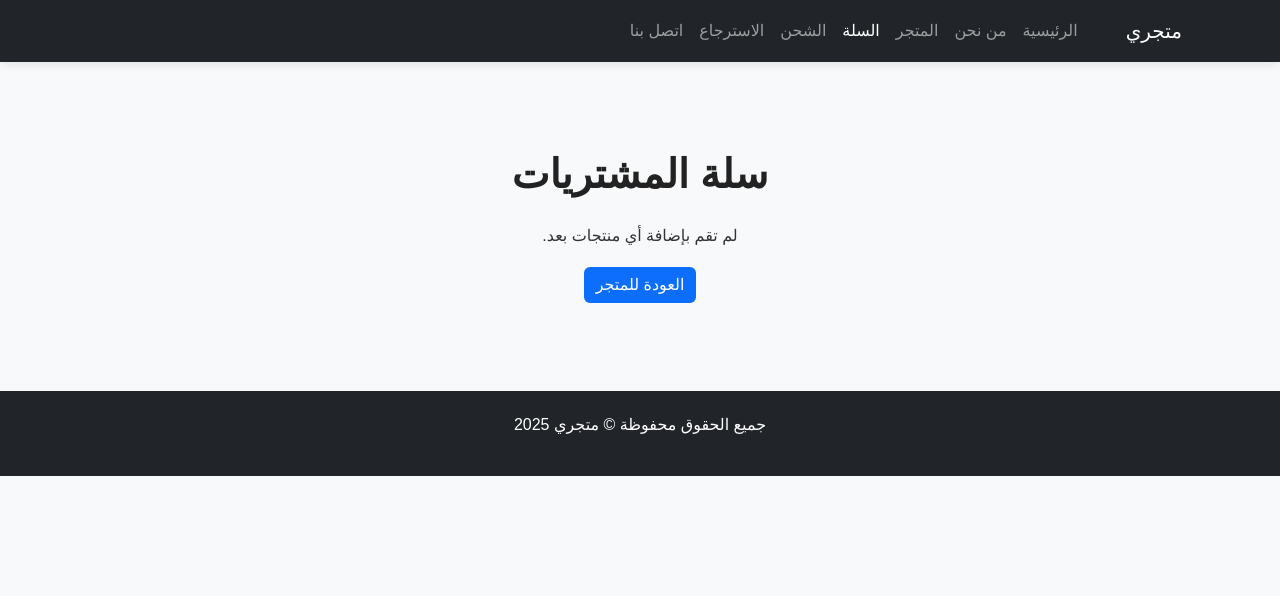
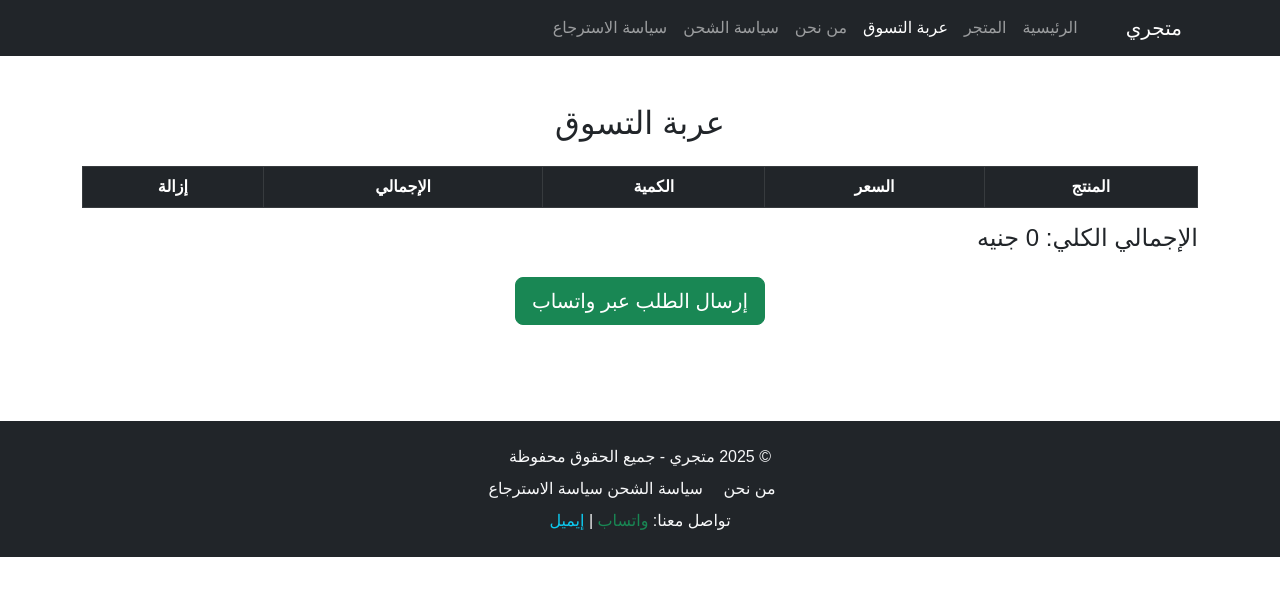
Before and after one commit to rimagamal10/my-website, a plain HTML site: page cart.html in a window 1280 px wide. Drawn offline with nearby package versions, Linux system fonts and the light colour scheme.

Commit message:
Update cart.html

```diff
--- a/cart.html
+++ b/cart.html
@@ -3,44 +3,112 @@
 <head>
   <meta charset="UTF-8">
   <meta name="viewport" content="width=device-width, initial-scale=1.0">
-  <title>السلة - متجري</title>
+  <title>عربة التسوق - متجري</title>
   <link href="https://cdn.jsdelivr.net/npm/bootstrap@5.3.0/dist/css/bootstrap.min.css" rel="stylesheet">
-  <link rel="stylesheet" href="style.css">
+  <style>body { font-family: "Cairo", sans-serif; }</style>
 </head>
 <body>
-  <!-- النافبار -->
+
+  <!-- Navbar -->
   <nav class="navbar navbar-expand-lg navbar-dark bg-dark">
     <div class="container">
       <a class="navbar-brand" href="index.html">متجري</a>
-      <button class="navbar-toggler" type="button" data-bs-toggle="collapse" data-bs-target="#navbarNav">
+      <button class="navbar-toggler" type="button" data-bs-toggle="collapse" data-bs-target="#navbarNav"
+        aria-controls="navbarNav" aria-expanded="false" aria-label="Toggle navigation">
         <span class="navbar-toggler-icon"></span>
       </button>
       <div class="collapse navbar-collapse" id="navbarNav">
         <ul class="navbar-nav ms-auto">
           <li class="nav-item"><a class="nav-link" href="index.html">الرئيسية</a></li>
+          <li class="nav-item"><a class="nav-link" href="shop.html">المتجر</a></li>
+          <li class="nav-item"><a class="nav-link active" href="cart.html">عربة التسوق</a></li>
           <li class="nav-item"><a class="nav-link" href="about.html">من نحن</a></li>
-          <li class="nav-item"><a class="nav-link" href="shop.html">المتجر</a></li>
-          <li class="nav-item"><a class="nav-link active" href="cart.html">السلة</a></li>
-          <li class="nav-item"><a class="nav-link" href="shipping.html">الشحن</a></li>
-          <li class="nav-item"><a class="nav-link" href="return.html">الاسترجاع</a></li>
-          <li class="nav-item"><a class="nav-link" href="contact.html">اتصل بنا</a></li>
+          <li class="nav-item"><a class="nav-link" href="shipping.html">سياسة الشحن</a></li>
+          <li class="nav-item"><a class="nav-link" href="return.html">سياسة الاسترجاع</a></li>
         </ul>
       </div>
     </div>
   </nav>
 
-  <!-- المحتوى -->
-  <main class="container my-5">
-    <h1 class="text-center mb-4">سلة المشتريات</h1>
-    <p class="text-center">لم تقم بإضافة أي منتجات بعد.</p>
-    <div class="text-center">
-      <a href="shop.html" class="btn btn-primary">العودة للمتجر</a>
+  <!-- محتوى العربة -->
+  <main class="container py-5">
+    <h2 class="mb-4 text-center">عربة التسوق</h2>
+    <table class="table table-bordered text-center">
+      <thead class="table-dark">
+        <tr>
+          <th>المنتج</th>
+          <th>السعر</th>
+          <th>الكمية</th>
+          <th>الإجمالي</th>
+          <th>إزالة</th>
+        </tr>
+      </thead>
+      <tbody id="cart-items"></tbody>
+    </table>
+    <h4 class="text-end">الإجمالي الكلي: <span id="total-price">0</span> جنيه</h4>
+    <div class="text-center mt-4">
+      <a id="whatsapp-link" target="_blank" class="btn btn-success btn-lg">إرسال الطلب عبر واتساب</a>
     </div>
   </main>
 
-  <!-- الفوتر -->
-  <footer class="text-center">
-    <p>جميع الحقوق محفوظة © متجري 2025</p>
+  <!-- Footer -->
+  <footer class="bg-dark text-light py-4 mt-5 text-center">
+    <p class="mb-2">© 2025 متجري - جميع الحقوق محفوظة</p>
+    <p class="mb-2">
+      <a href="about.html" class="text-light text-decoration-none me-3">من نحن</a>
+      <a href="shipping.html" class="text-light text-decoration-none me-3">سياسة الشحن</a>
+      <a href="return.html" class="text-light text-decoration-none">سياسة الاسترجاع</a>
+    </p>
+    <p class="mb-0">
+      تواصل معنا:
+      <a href="https://wa.me/201000000000" class="text-success text-decoration-none" target="_blank">واتساب</a> |
+      <a href="mailto:example@email.com" class="text-info text-decoration-none">إيميل</a>
+    </p>
   </footer>
+
+  <script src="https://cdn.jsdelivr.net/npm/bootstrap@5.3.0/dist/js/bootstrap.bundle.min.js"></script>
+
+  <!-- كود عرض العربة -->
+  <script>
+    let cart = JSON.parse(localStorage.getItem("cart")) || [];
+    const cartItems = document.getElementById("cart-items");
+    const totalPriceEl = document.getElementById("total-price");
+
+    function renderCart(){
+      cartItems.innerHTML = "";
+      let total = 0;
+      cart.forEach((item, index)=>{
+        let row = `
+          <tr>
+            <td>${item.name}</td>
+            <td>${item.price} جنيه</td>
+            <td>${item.quantity}</td>
+            <td>${item.price * item.quantity} جنيه</td>
+            <td><button class="btn btn-danger btn-sm" onclick="removeItem(${index})">X</button></td>
+          </tr>
+        `;
+        total += item.price * item.quantity;
+        cartItems.innerHTML += row;
+      });
+      totalPriceEl.textContent = total;
+
+      // رابط واتساب
+      let message = "مرحبا، أريد طلب المنتجات التالية:%0A";
+      cart.forEach(item=>{
+        message += `- ${item.name} × ${item.quantity} = ${item.price * item.quantity} جنيه%0A`;
+      });
+      message += `الإجمالي الكلي = ${total} جنيه`;
+      document.getElementById("whatsapp-link").href = `https://wa.me/201000000000?text=${message}`;
+    }
+
+    function removeItem(index){
+      cart.splice(index,1);
+      localStorage.setItem("cart",JSON.stringify(cart));
+      renderCart();
+    }
+
+    renderCart();
+  </script>
+
 </body>
 </html>
```
